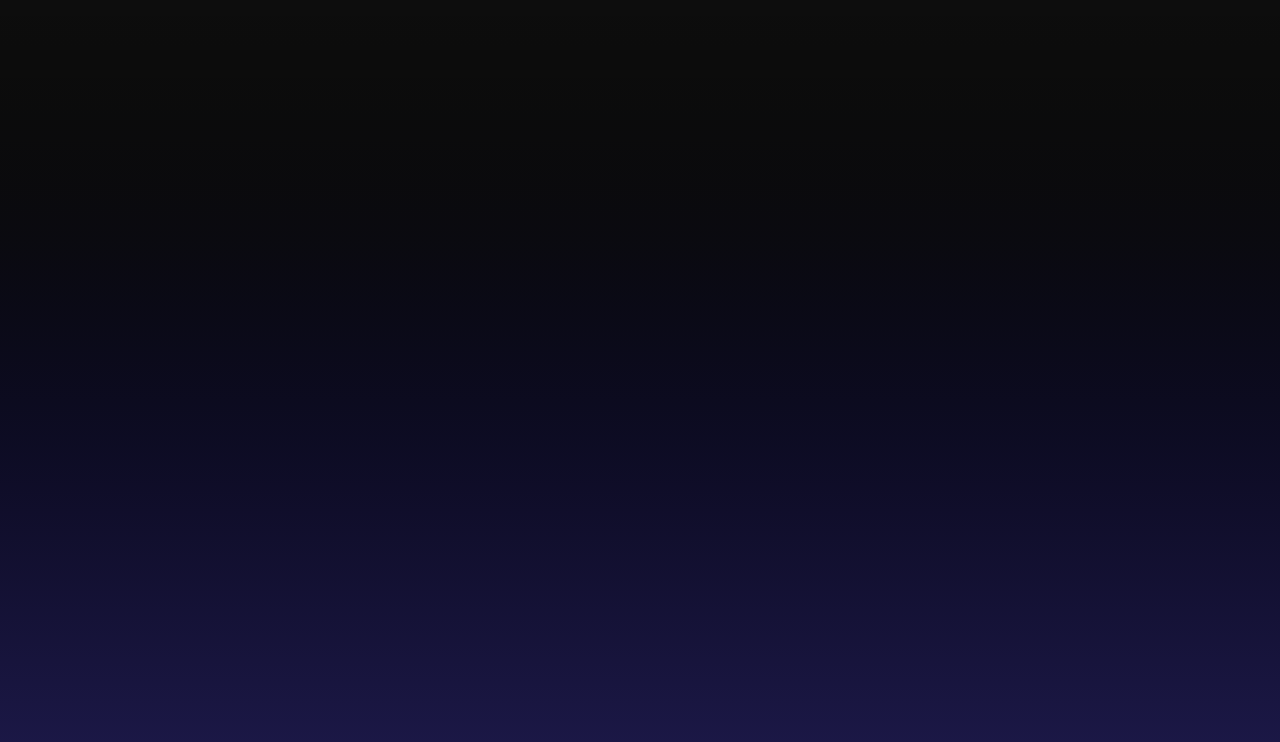
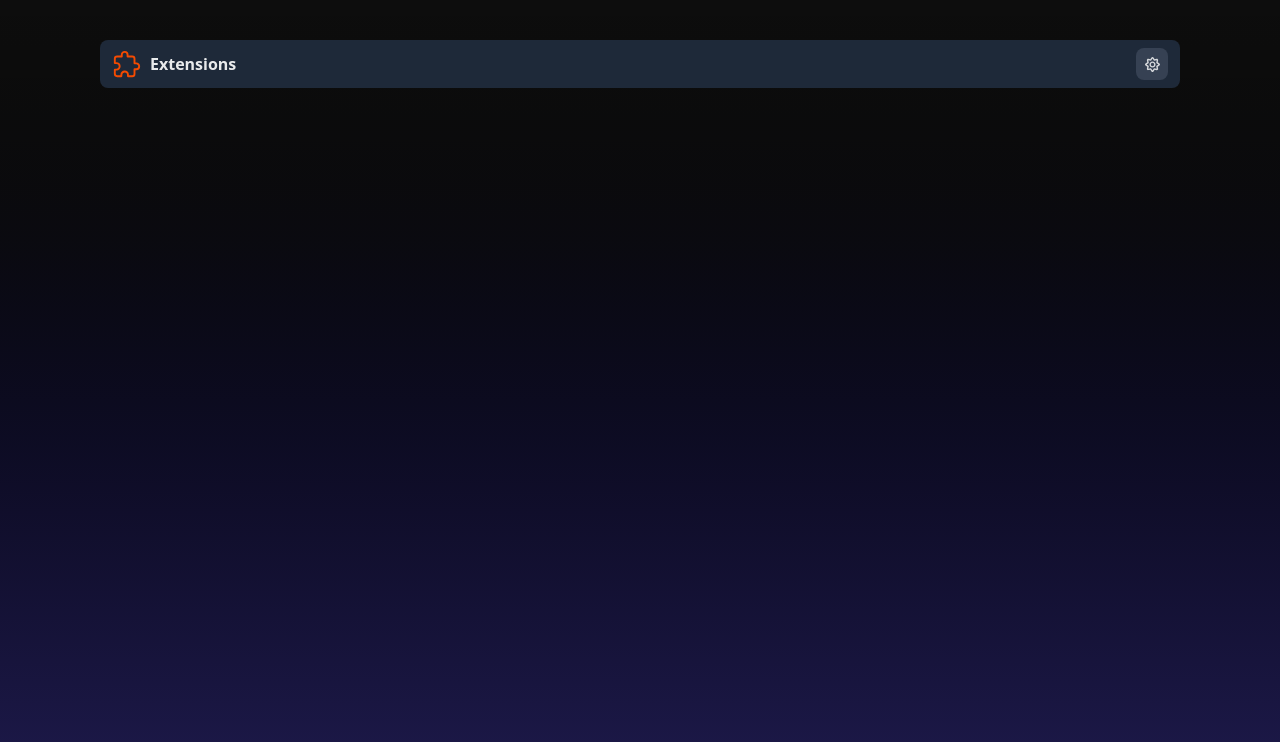
Before and after one commit to Lucasmenezes08/UI_gerenciador_extensoes, a React (Vite) app in the folder UI_gerenciador_extensoes/: page / in a window 1280 px wide. Shown: the top 742 px of the page. Built offline with nearby package versions, Linux system fonts and the light colour scheme.

Commit message:
:construction: feat: Implementar estrutura de componente header.

```diff
--- a/UI_gerenciador_extensoes/src/components/App.tsx
+++ b/UI_gerenciador_extensoes/src/components/App.tsx
@@ -1,8 +1,10 @@
+import Header from "./header/header"
+
 function App() {
 
   return (
-    <section className="px-10 w-full h-screen bg-linear-to-b from-black/95 to-indigo-950">
-
+    <section className="px-25 pt-10 w-full h-screen flex flex-col bg-linear-to-b from-black/95 to-indigo-950 font-sans">
+      <Header/>
     </section>
   )
 }
--- a/UI_gerenciador_extensoes/src/components/header/darktheme/darkThemeIcon.tsx
+++ b/UI_gerenciador_extensoes/src/components/header/darktheme/darkThemeIcon.tsx
@@ -0,0 +1,9 @@
+import { FaRegSun } from "react-icons/fa";
+
+export default function DarkThemeIcon (){
+    return (
+        <button className="flex items-center justify-center bg-gray-700 w-8 h-8 rounded-lg text-white/80 cursor-pointer">
+            <FaRegSun size={15}/>
+        </button>
+    )
+}
--- a/UI_gerenciador_extensoes/src/components/header/header.tsx
+++ b/UI_gerenciador_extensoes/src/components/header/header.tsx
@@ -0,0 +1,18 @@
+import { IoExtensionPuzzleOutline } from "react-icons/io5";
+import DarkThemeIcon from "./darktheme/darkThemeIcon";
+
+export default function Header (){
+    return (
+        <section className="flex justify-between items-center w-full h-12 bg-gray-800 rounded-lg px-3 py-2">
+            <section className="flex flex-row items-center justify-center gap-2">
+                <IoExtensionPuzzleOutline size={30} className="text-orange-600"/>
+                <p className="text-md font-semibold text-white/90 text-shadow-2xl">Extensions</p>
+            </section>
+
+            <section>
+                <DarkThemeIcon/>
+            </section>
+
+        </section>
+    )
+}
```
